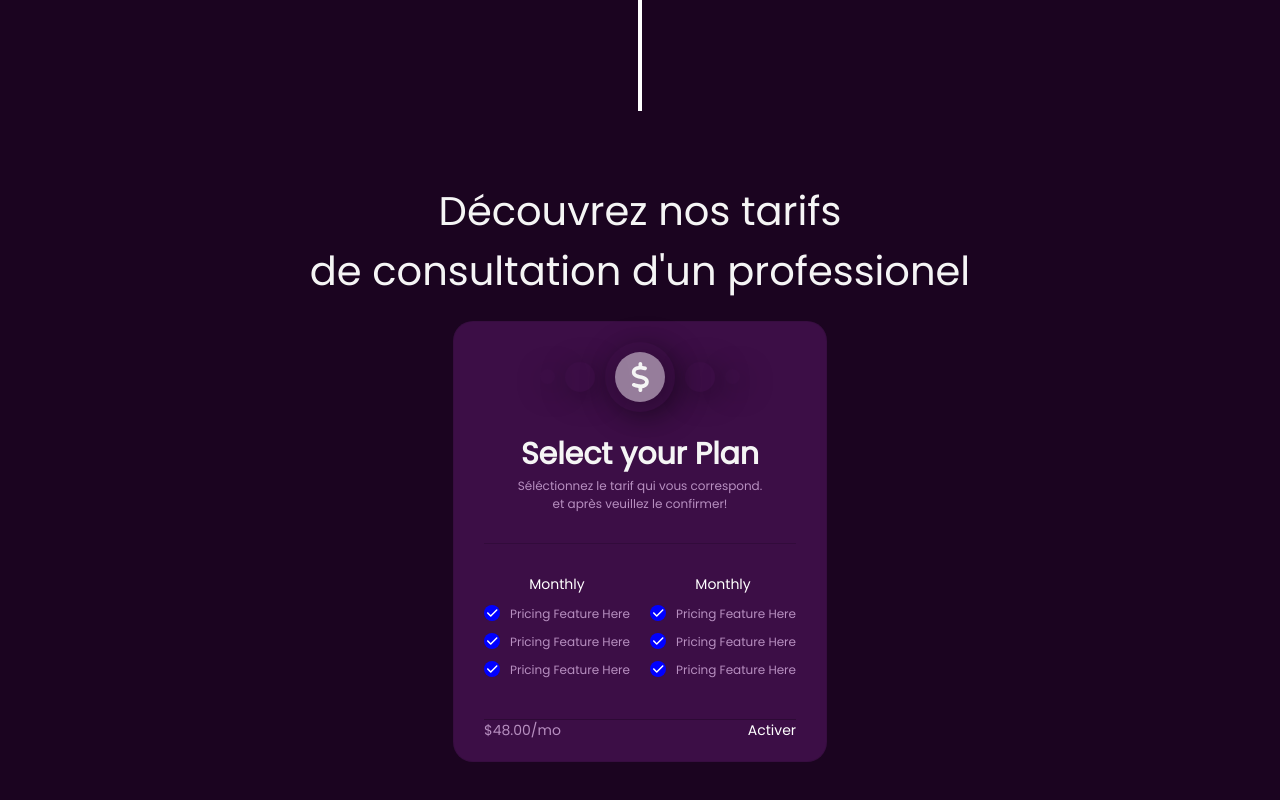
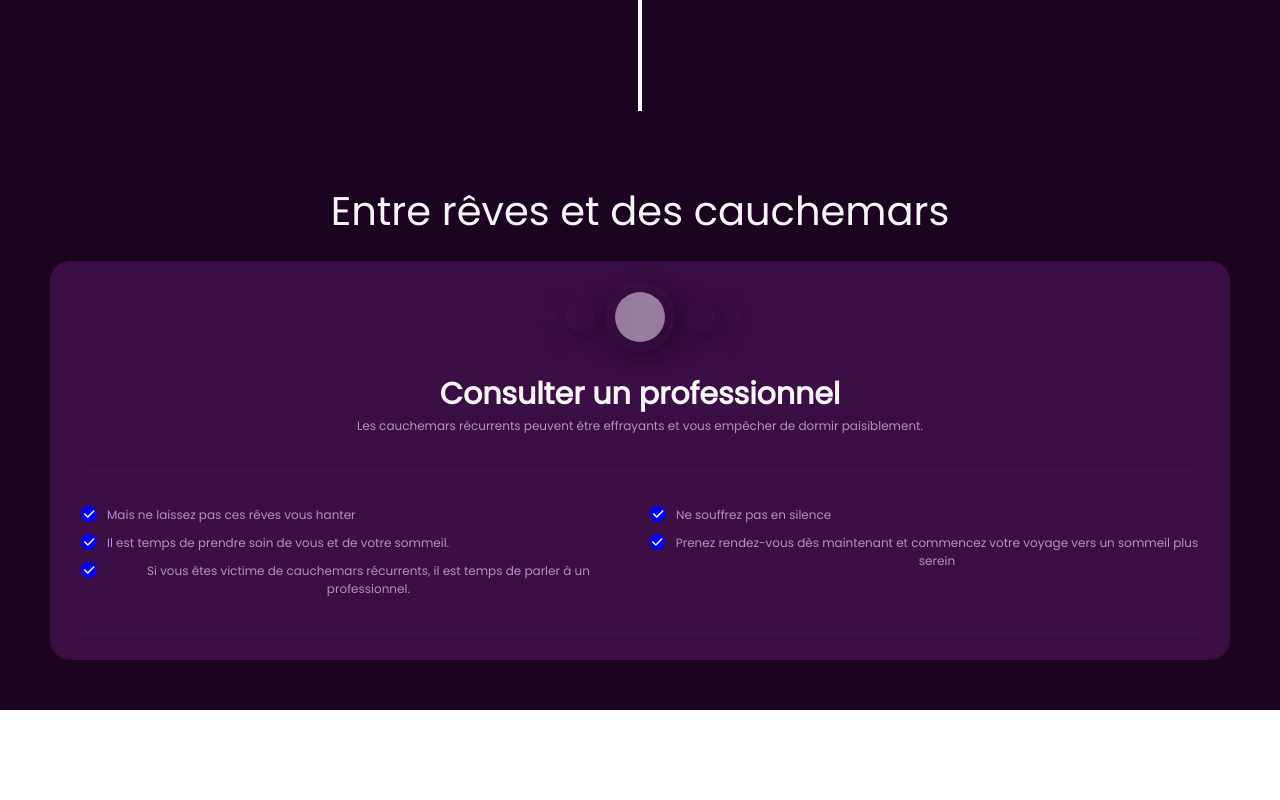
Before and after one commit to Codeo23/webcup-2023, a React (Create React App) app in the folder front/: page / in a window 1280 px wide. Shown: the part 2904-3704 px from the top of the page. After the commit the page ends 3614 px from the top, so only its background shows below. Built offline with nearby package versions, Linux system fonts and the light colour scheme.

Commit message:
Consultation

```diff
--- /dev/null
+++ b/front/src/client/pages/landing/footer.tsx
@@ -0,0 +1,8 @@
+
+type Props = {}
+
+export const Pricing = (props: Props) => {
+return (
+        <div>footer</div>
+    )
+}
--- a/front/src/client/pages/landing/pricing.tsx
+++ b/front/src/client/pages/landing/pricing.tsx
@@ -7,56 +7,47 @@ type Props = {}
 export const Pricing = (props: Props) => {
     return (
         <section className='pricing'>
-           <h2 className='title-section'>Découvrez nos tarifs <br/>de consultation d'un professionel</h2>
+           <h2 className='title-section'>Entre rêves et des cauchemars</h2>
             <div className='pricing-card'>
                 <div className='icones'>
                     <div className='first'></div>
                     <div className='second'></div>
-                    <div className='icone'><div className='icone-wrapper'>
-                    <FontAwesomeIcon icon={faDollar}/></div></div>
+                    <div className='icone'><div className='icone-wrapper'></div></div>
                     <div className='third'></div>
                     <div className='fourth'></div>
                 </div>
-                <h1 className='title'>Select your Plan</h1>
-                <p className='desc'>Séléctionnez le tarif qui vous correspond.<br/> et après veuillez le confirmer!</p>
+                <h1 className='title'>Consulter un professionnel</h1>
+                <p className='desc'>Les cauchemars récurrents peuvent être effrayants et vous empêcher de dormir paisiblement.</p>
                 <div className='tarifs'>
                     <div className='monthly'>
-                        <button>Monthly</button>
+
                         <div className='tarifs-item'>
                             <div><FontAwesomeIcon icon={faCheck}/></div>
-                            <p>Pricing Feature Here</p>
+                            <p>Mais ne laissez pas ces rêves vous hanter</p>
                         </div>
                         <div className='tarifs-item'>
                             <div><FontAwesomeIcon icon={faCheck}/></div>
-                            <p>Pricing Feature Here</p>
+                            <p>Il est temps de prendre soin de vous et de votre sommeil.</p>
                         </div>
                         <div className='tarifs-item'>
                             <div><FontAwesomeIcon icon={faCheck}/></div>
-                            <p>Pricing Feature Here</p>
+                            <p>Si vous êtes victime de cauchemars récurrents, il est temps de parler à un professionnel. </p>
                         </div>
                     </div>
 
                     <div className='monthly'>
-                        <button>Monthly</button>
+
                         <div className='tarifs-item'>
                             <div><FontAwesomeIcon icon={faCheck}/></div>
-                            <p>Pricing Feature Here</p>
+                            <p>Ne souffrez pas en silence</p>
                         </div>
                         <div className='tarifs-item'>
                             <div><FontAwesomeIcon icon={faCheck}/></div>
-                            <p>Pricing Feature Here</p>
-                        </div>
-                        <div className='tarifs-item'>
-                            <div><FontAwesomeIcon icon={faCheck}/></div>
-                            <p>Pricing Feature Here</p>
+                            <p>Prenez rendez-vous dès maintenant et commencez votre voyage vers un sommeil plus serein</p>
                         </div>
                     </div>
                 </div>
 
-                <div className='price'>
-                    <p><span>$48.00</span>/mo</p>
-                    <button>Activer</button>
-                </div>
             </div>
         </section>
     )
```
